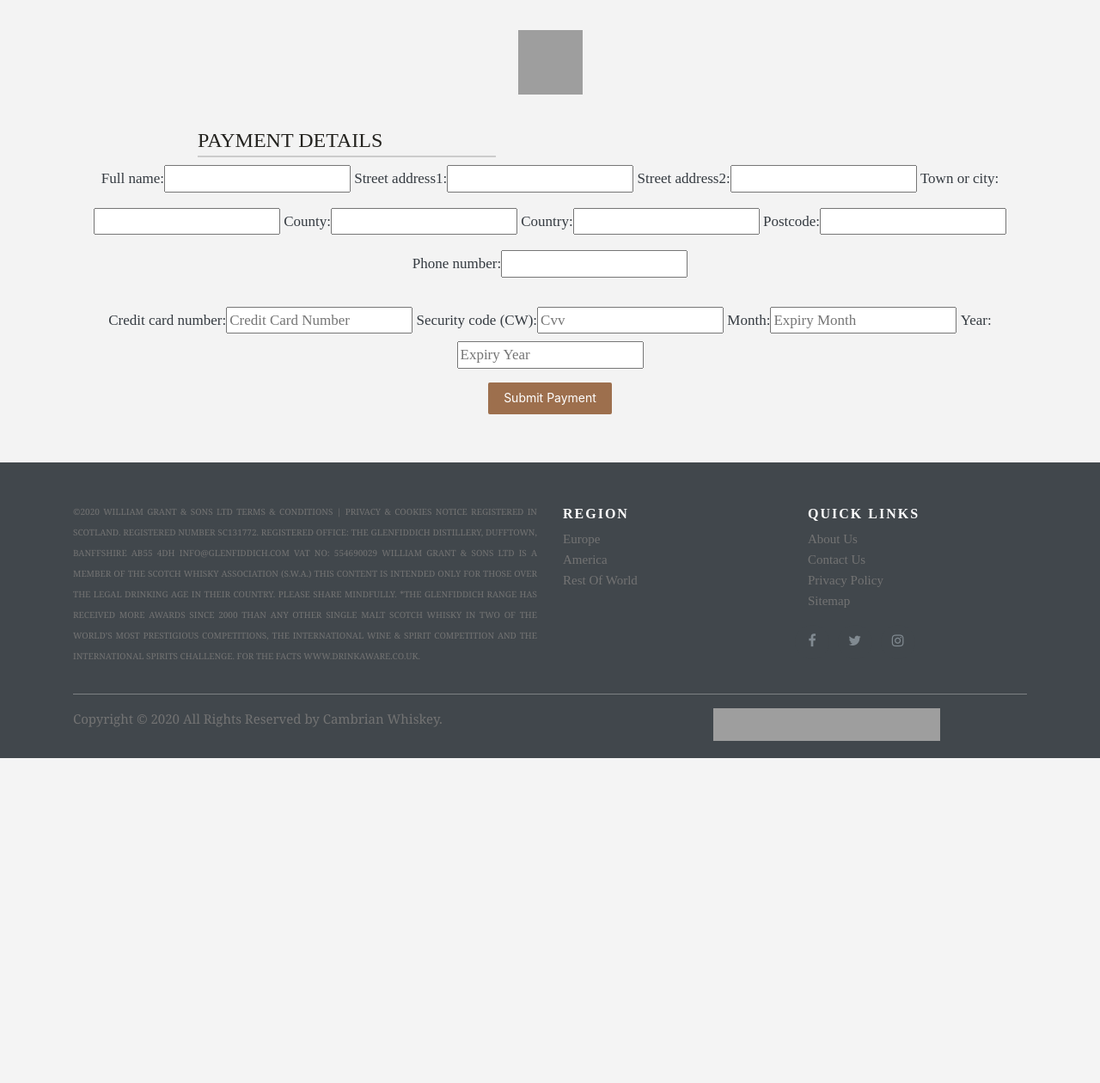
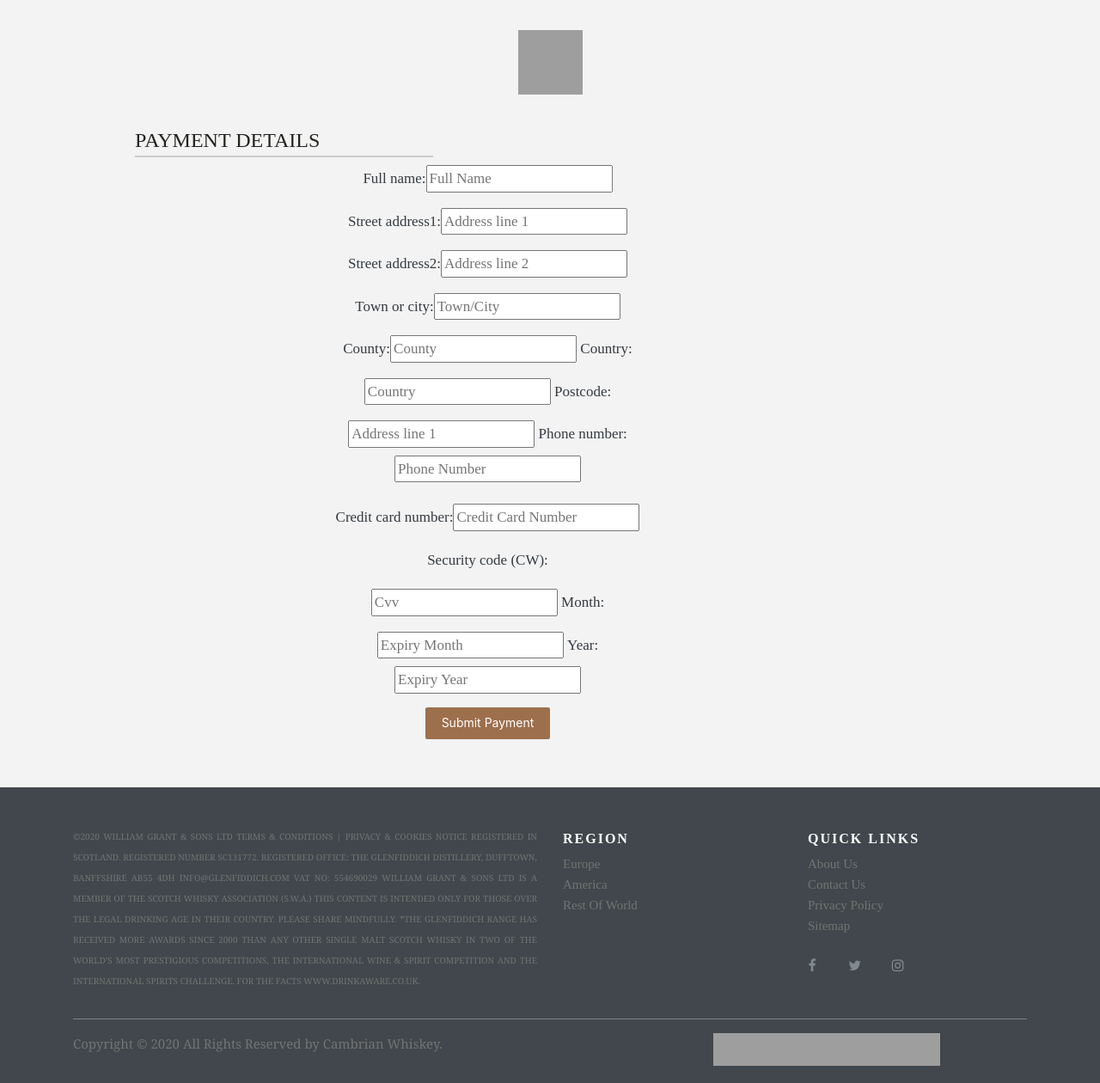
Before and after one commit to isakkhar/cambrian_whiskey, a Django app: page /checkout/ in a window 1280 px wide. Shown: the part 80-1340 px from the top of the page at 86% size. Before the commit the page ends 962 px from the top, so only its background shows below. Run offline with Django 3.2, Linux system fonts and the light colour scheme; the visitor is signed in with stand-in values (Sample User, id 1); some libraries are stand-ins or nearby versions; grey boxes are pictures that could not be loaded.

Commit message:
I have modified the checkout html page so that bod flexboxes are more inside the browser as before they were too close to the edge of the screen. Also i have put placeholders inside the input box. next feature i need to sort out is remove the label from above the input box

```diff
--- a/checkout/forms.py
+++ b/checkout/forms.py
@@ -21,4 +21,14 @@
   class Meta:
 
     model = Order
+
     fields = ('full_name', 'street_address1', 'street_address2', 'town_or_city', 'county',  'country', 'postcode', 'phone_number')
+
+    widgets = {
+            'full_name': forms.TextInput(attrs={'placeholder': 'Full Name'}),
+            'street_address1': forms.TextInput(attrs={'placeholder': 'Address line 1'}), 'street_address2': forms.TextInput(attrs={'placeholder': 'Address line 2'}), 'town_or_city': forms.TextInput(attrs={'placeholder': 'Town/City'}),
+            'county': forms.TextInput(attrs={'placeholder': 'County'}),
+            'country': forms.TextInput(attrs={'placeholder': 'Country'}),
+            'postcode': forms.TextInput(attrs={'placeholder': 'Address line 1'}),
+            'phone_number': forms.TextInput(attrs={'placeholder': 'Phone Number'})
+        }
--- a/static/css/custom.css
+++ b/static/css/custom.css
@@ -760,7 +760,7 @@
   margin-bottom: -10px;
   border-bottom: 2px solid #ccc;
   width: 347px;
-  margin-left: 130px;
+  margin-left: 57px;
 }
 
 .checkout-form-position {
@@ -874,5 +874,8 @@
   order: 1;
   display: flex;
   background-color: #f3f3f3;
-  border: 0px;
+  text-align: left;
+  padding-right: 145px;
+  max-width: 500px;
+  border: 0;
 }
```
